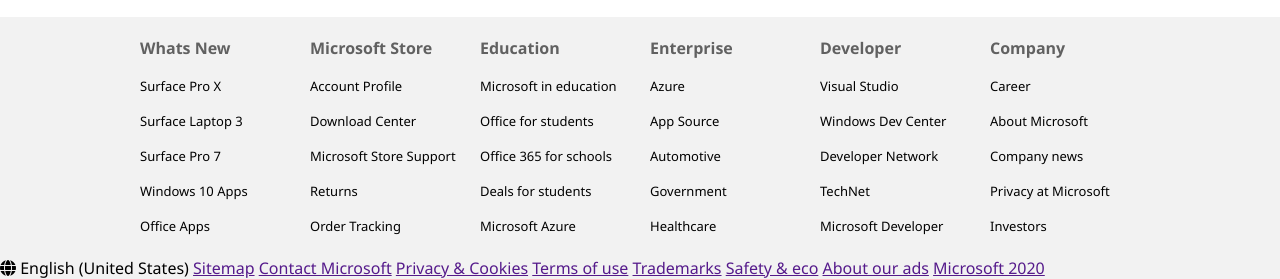
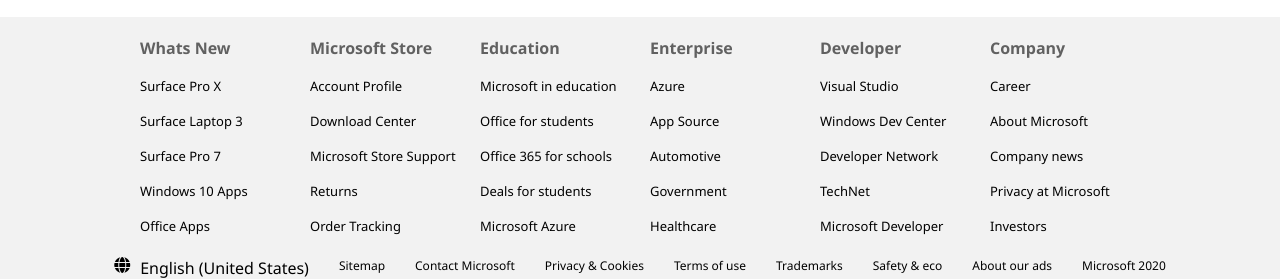
Before and after one commit to shambolic-samreeeed/Microsoft-Clone, a plain HTML site: page index.html in a window 1280 px wide. Shown: the part 1925-2204 px from the top of the page. Drawn offline with Linux system fonts and the light colour scheme.

Commit message:
final change

```diff
--- a/index.html
+++ b/index.html
@@ -191,7 +191,7 @@
                     </div>
 
                     <div class="bottom-footer">
-                        <i class="fa-solid fa-globe"></i> English (United States)
+                        <i class="fa-solid fa-globe" style="padding-right: 10px;"></i> English (United States)
                         <a href="">Sitemap</a>
                         <a href="">Contact Microsoft</a>
                         <a href="">Privacy & Cookies</a>
--- a/style.css
+++ b/style.css
@@ -248,5 +248,16 @@ header a{
  }
  .bottom-footer{
     background-color: #F2F2F2;
+    display: flex;
+    flex-wrap: wrap;
+    justify-content: center;
+ }
+ .bottom-footer a{
+    text-decoration: none;
+    font-size: 12px;
+    color: black;
+    font-family: 'Segoe UI', Tahoma, Geneva, Verdana, sans-serif;
+    font-weight: 500;
+    padding-left: 30px;
 
  }
```
